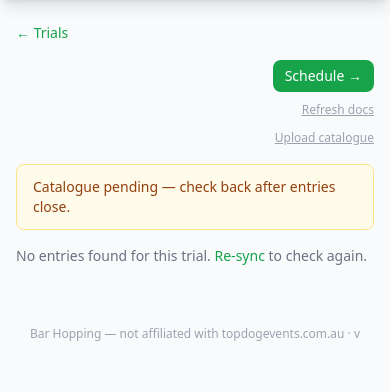
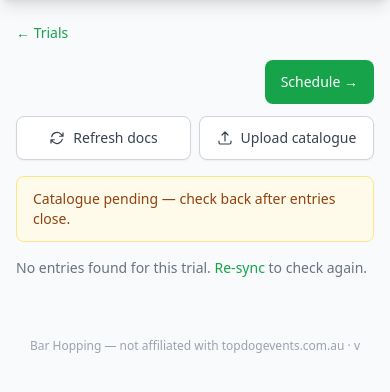
Before and after one commit to pcareyrh/bar-hopping, a Python web app: template app/templates/trial_detail.html in a window 390 px wide. Shown: the part 64-456 px from the top of the page. Run offline with Jinja, Linux system fonts and the light colour scheme; the template is opened without the code that fills it, so the values that code supplies are empty; some libraries are stand-ins or nearby versions.

Commit message:
Mobile-friendly buttons for Refresh docs / Upload catalogue (#28) (#31)

```diff
--- a/app/templates/trial_detail.html
+++ b/app/templates/trial_detail.html
@@ -6,7 +6,7 @@
   <a href="/s/{{ uuid }}/trials" class="text-sm text-brand hover:underline">&larr; Trials</a>
 </div>
 
-<div class="flex items-start justify-between gap-2 mb-4">
+<div class="flex items-start justify-between gap-2 mb-3">
   <div>
     <h1 class="text-xl font-bold leading-snug">{{ trial.name }}</h1>
     {% if trial.venue %}
@@ -16,30 +16,42 @@
     <p class="text-sm text-gray-500">{{ trial.start_date.strftime("%-d %B %Y") }}</p>
     {% endif %}
   </div>
-  <div class="flex flex-col gap-1 items-end shrink-0">
   <a
     href="/s/{{ uuid }}/trials/{{ trial.id }}/schedule"
-      class="bg-brand text-white text-sm px-3 py-1.5 rounded-lg font-medium hover:bg-brand-dark transition"
+    class="shrink-0 inline-flex items-center min-h-[44px] bg-brand text-white text-sm px-4 py-2.5 rounded-lg font-medium hover:bg-brand-dark active:bg-brand-dark transition touch-manipulation"
   >
     Schedule &rarr;
   </a>
-    <form method="POST" action="/s/{{ uuid }}/trials/{{ trial.id }}/refresh">
-      <button type="submit" class="text-xs text-gray-400 hover:text-gray-600 underline">
+</div>
+
+<div class="flex flex-wrap gap-2 mb-4">
+  <form method="POST" action="/s/{{ uuid }}/trials/{{ trial.id }}/refresh" class="flex-1 min-w-[9rem]">
+    <button
+      type="submit"
+      class="w-full inline-flex items-center justify-center gap-2 min-h-[44px] whitespace-nowrap bg-white border border-gray-300 text-gray-700 text-sm font-medium px-4 py-2.5 rounded-lg shadow-sm hover:bg-gray-50 active:bg-gray-100 transition touch-manipulation"
+    >
+      <svg viewBox="0 0 24 24" fill="none" stroke="currentColor" stroke-width="1.8" class="w-4 h-4 shrink-0">
+        <path stroke-linecap="round" stroke-linejoin="round"
+              d="M16.023 9.348h4.992V4.356M2.985 19.644v-4.992h4.992m-4.992 0l3.181 3.183a8.25 8.25 0 0013.803-3.7M4.031 9.865a8.25 8.25 0 0113.803-3.7l3.181 3.183"/>
+      </svg>
       Refresh docs
     </button>
   </form>
-    <form method="POST" action="/s/{{ uuid }}/trials/{{ trial.id }}/upload-catalogue" enctype="multipart/form-data">
+  <form method="POST" action="/s/{{ uuid }}/trials/{{ trial.id }}/upload-catalogue" enctype="multipart/form-data" class="flex-1 min-w-[9rem]">
     <label
       for="catalogue-file"
-        class="text-xs text-gray-400 hover:text-gray-600 underline cursor-pointer"
+      class="w-full inline-flex items-center justify-center gap-2 min-h-[44px] whitespace-nowrap bg-white border border-gray-300 text-gray-700 text-sm font-medium px-4 py-2.5 rounded-lg shadow-sm hover:bg-gray-50 active:bg-gray-100 transition touch-manipulation cursor-pointer"
       tabindex="0"
       onkeydown="if(event.key==='Enter'||event.key===' '){event.preventDefault();document.getElementById('catalogue-file').click()}"
     >
+      <svg viewBox="0 0 24 24" fill="none" stroke="currentColor" stroke-width="1.8" class="w-4 h-4 shrink-0">
+        <path stroke-linecap="round" stroke-linejoin="round"
+              d="M3 16.5v2.25A2.25 2.25 0 005.25 21h13.5A2.25 2.25 0 0021 18.75V16.5m-13.5-9L12 3m0 0l4.5 4.5M12 3v13.5"/>
+      </svg>
       Upload catalogue
       <input type="file" id="catalogue-file" name="file" accept=".xlsx,.pdf" class="sr-only" tabindex="-1" onchange="this.form.submit()">
     </label>
   </form>
-  </div>
 </div>
 
 {% if refreshing %}
```
Lines whose indentation alone changed are shown as unchanged.
